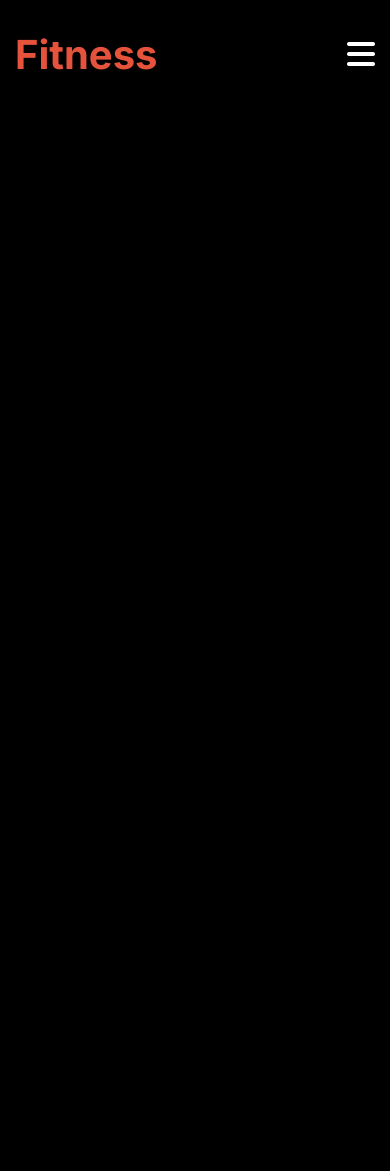
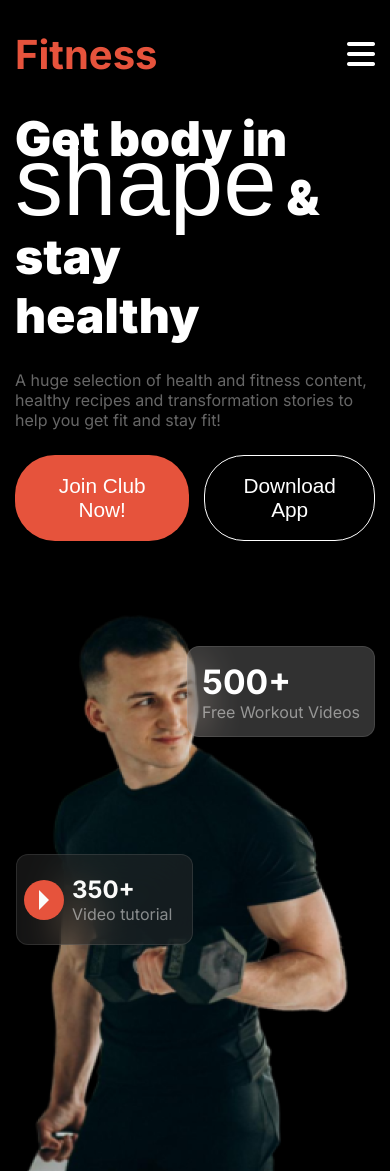
Before and after one commit to RAFIQUL595/Assignment-2, a plain HTML site: page index.html in a window 390 px wide. Before the commit the page ends 844 px from the top, so only its background shows below. Drawn offline with Linux system fonts and the light colour scheme; a web font is replaced by a local one.

Commit message:
banner container style and responsive done

```diff
--- a/index.html
+++ b/index.html
@@ -16,6 +16,7 @@
       src="https://kit.fontawesome.com/6ff1036705.js"
       crossorigin="anonymous"
     ></script>
+    <link href="https://fonts.cdnfonts.com/css/miama" rel="stylesheet" />
   </head>
   <body class="inter">
     <header class="header-container">
@@ -34,7 +35,39 @@
       </nav>
       <!-- Nav Container End Here -->
     </header>
-    <main></main>
+    <main>
+      <!-- Banner Container Start Here -->
+      <section class="banner-container display-flex">
+        <div class="banner-contain white-color">
+          <h2>
+            Get body in <br />
+            <span class="miama-fonts">shape</span> & stay <br />
+            healthy
+          </h2>
+          <p>
+            A huge selection of health and fitness content, healthy recipes and
+            transformation stories to help you get fit and stay fit!
+          </p>
+          <div class="banner-button display-flex">
+            <button class="btn white-color">Join Club Now!</button>
+            <button class="secend-btn white-color">Download App</button>
+          </div>
+        </div>
+        <div class="banner-images display-flex">
+          <img src="images/Images 2.png" alt="">
+          <div class="bottom-left">
+            <button class="play-button"></button>
+            <h6>350+</h6>
+            <p>Video tutorial</p>
+          </div>
+          <div class="top-right">
+            <h6>500+</h6>
+            <p>Free Workout Videos</p>
+          </div>
+        </div>
+      </section>
+      <!-- Banner Container End Here -->
+    </main>
     <footer></footer>
   </body>
 </html>
--- a/styles/responsive.css
+++ b/styles/responsive.css
@@ -13,6 +13,47 @@
     margin-right: 15px;
   }
   /* Nav Container Responsive End Here */
+
+  /* Banner Container Responsive Start Here */
+  .banner-container {
+    flex-direction: column;
+    margin-left: 15px;
+    margin-right: 15px;
+  }
+  .banner-contain {
+    width: 100%;
+  }
+  .banner-contain h2 {
+    font-size: 3rem;
+  }
+  .miama-fonts {
+    font-size: 6rem;
+  }
+  .banner-button {
+    width: 100%;
+    margin-bottom: 50px;
+  }
+  .btn {
+    padding: 18px;
+    font-size: 1.3rem;
+  }
+  .secend-btn {
+    padding: 18px;
+    font-size: 1.3rem;
+  }
+  .banner-images {
+    width: 100%;
+    justify-content: center;
+  }
+  .bottom-left {
+    bottom: 226px;
+    left: 1px;
+  }
+  .top-right {
+    top: 55px;
+    right: 0px;
+  }
+  /* Banner Container Responsive End Here */
 }
 
 /* Medium Device Responsive Start Here */
@@ -23,5 +64,24 @@
     margin-right: 30px;
   }
   /* Nav Container Responsive End Here */
+
+  /* Banner Container Responsive Start Here */
+  .banner-container {
+    flex-direction: column;
+    margin-left: 15px;
+    margin-right: 15px;
+  }
+  .banner-contain {
+    width: 100%;
+  }
+  .bottom-left {
+    bottom: 180px;
+    left: -75px;
+  }
+  .top-right {
+    top: 55px;
+    right: -23px;
+  }
+  /* Banner Container Responsive End Here */
 }
 /* Medium Device Responsive End Here */
--- a/styles/style.css
+++ b/styles/style.css
@@ -72,3 +72,111 @@ body {
   display: none;
 }
 /* Nav-Container Style End Here */
+
+/* Banner Container Style Start Here */
+.banner-container {
+  max-width: 1200px;
+  margin: 0 auto;
+  margin-top: 30px;
+  align-items: center;
+}
+.banner-contain {
+  width: 50%;
+}
+.banner-contain h2 {
+  font-size: 4rem;
+  font-weight: 900;
+}
+.miama-fonts {
+  font-family: "Miama", sans-serif;
+  font-size: 8rem;
+  line-height: 0;
+  font-weight: 400;
+}
+.banner-contain p {
+  margin-top: 25px;
+  font-size: 1rem;
+  opacity: 0.4;
+}
+.banner-button {
+  margin-top: 25px;
+  width: 500px;
+}
+.secend-btn {
+  background-color: black;
+  border: 1px solid white;
+  padding: 16px 40px;
+  border-radius: 40px;
+  font-size: 1.25rem;
+  font-weight: 100;
+  margin-left: 15px;
+}
+.banner-images {
+  width: 50%;
+  justify-content: flex-end;
+  position: relative;
+}
+.banner-images img {
+  height: auto;
+}
+.bottom-left {
+  position: absolute;
+  bottom: 75px;
+  left: 158px;
+  padding: 20px 20px 20px 55px;
+  border: 1px solid rgba(255, 255, 255, 0.1);
+  border-radius: 12px;
+  backdrop-filter: blur(20px);
+  background: rgba(48, 48, 48, 0.418);
+}
+.bottom-left h6 {
+  color: #fafaf9;
+  font-size: 1.5rem;
+}
+.bottom-left p {
+  color: #fafaf9;
+  font-size: 1rem;
+  opacity: 0.5;
+}
+.play-button {
+  position: absolute;
+  bottom: 24px;
+  left: 7px;
+  display: grid;
+  place-items: center;
+  font-size: 80px;
+  color: #fafaf9;
+  height: 40px;
+  width: 40px;
+  border-radius: 50%;
+  border: none;
+  background: #e6533c;
+  color: pointer;
+}
+.play-button::before {
+  content: "";
+  display: inline-block;
+  border-left: 10px solid;
+  border-top: 10px solid transparent;
+  border-bottom: 10px solid transparent;
+}
+.top-right {
+  position: absolute;
+  top: 127px;
+  right: -64px;
+  padding: 14px;
+  border: 1px solid rgba(255, 255, 255, 0.1);
+  border-radius: 12px;
+  backdrop-filter: blur(20px);
+  background: rgba(255, 255, 255, 0.192);
+}
+.top-right h6 {
+  color: #ffffff;
+  font-size: 2.1rem;
+}
+.top-right p {
+  color: #fafaf9;
+  font-size: 1rem;
+  opacity: 0.5;
+}
+/* Banner Container Style End Here */
```
Lines whose indentation alone changed are shown as unchanged.
